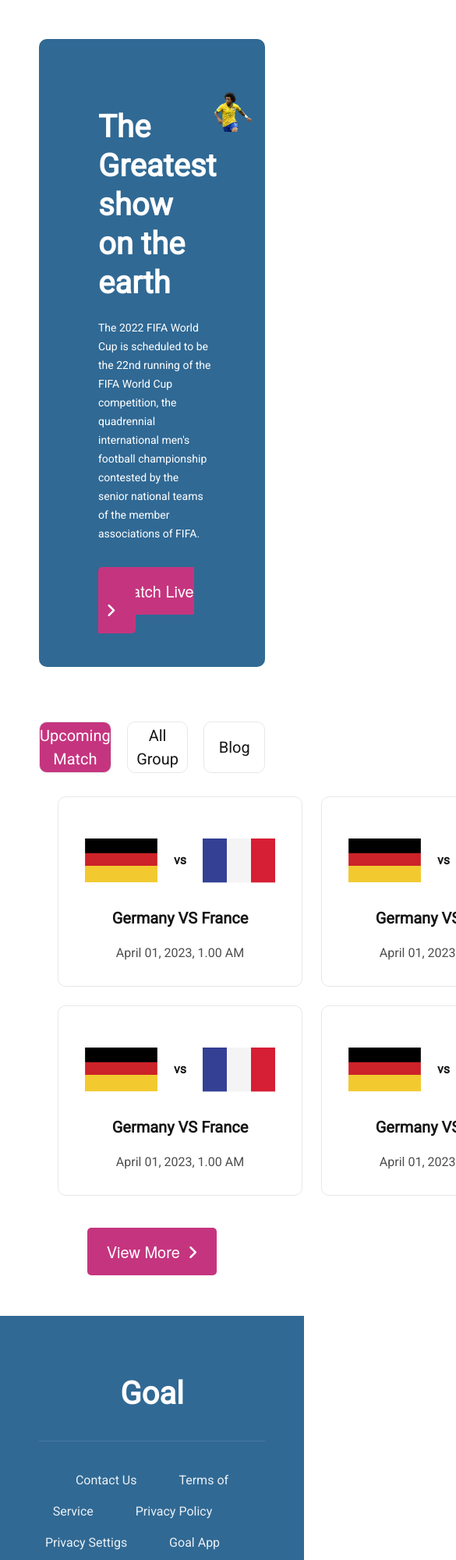
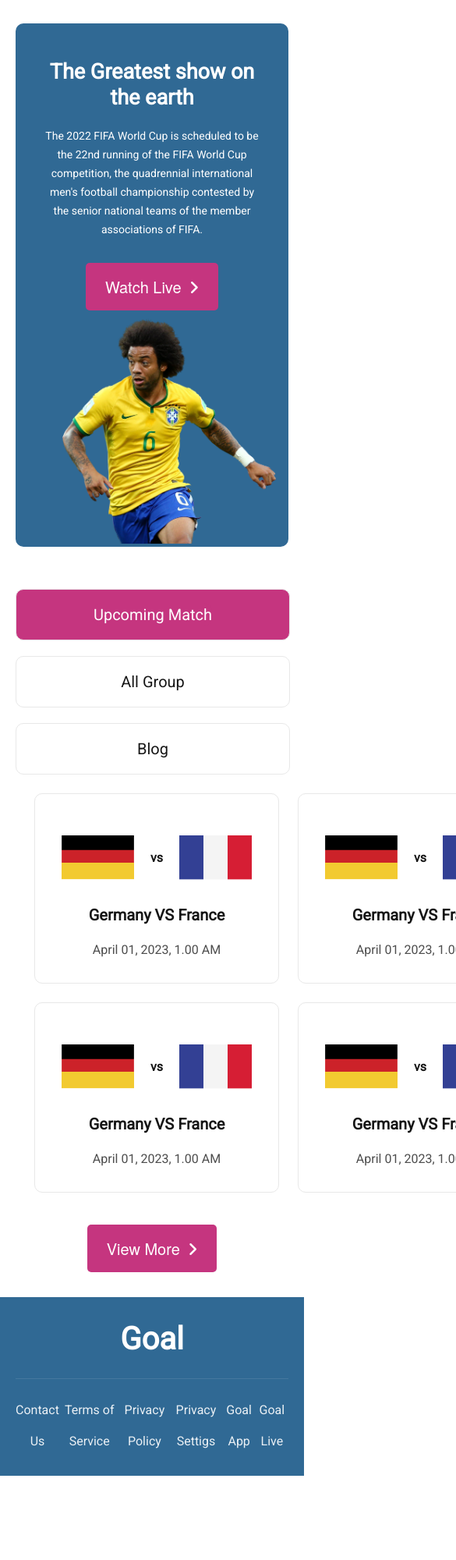
Before and after one commit to Jannatunnesa-Urmi/football-blog, a plain HTML site: page match.html in a window 390 px wide. Shown: the top 2000 px of the page at 78% size, 585 px wide, since content can reach past the window. After the commit the page ends 1892 px from the top, so only its background shows below. Drawn offline with Linux system fonts and the light colour scheme.

Commit message:
update mobile

```diff
--- a/css/style.css
+++ b/css/style.css
@@ -1,7 +1,6 @@
 body{
     margin: 0;
     padding: 0;
-
     font-family: 'Roboto', sans-serif;
 }
 .container{
@@ -307,6 +306,7 @@
             width: 100%;
         }
         header,main,footer{
+            overflow-x: hidden!important;
             padding: 0px 50px;
         }
         /******Header section *****/
@@ -334,6 +334,7 @@
         /******Main section *****/
         main{
             flex-direction: column;
+            align-items: center;
         }
         main .container{
             flex-direction: column;
@@ -411,9 +412,7 @@
         header .container .right-image {
             padding: 68px 17px 0px 4px;
         }
-         html{
-            overflow: hidden!important;
-        }
+
     }
 
     /*********************
@@ -425,19 +424,23 @@
             width: 100%;
         }
         header,main,footer{
-            padding: 0px 50px;
+            padding: 0px 20px;
         }
         /******Header section *****/
         header .container{
-            margin: 50px 0px 70px 0px;
+            margin: 30px 0px 30px 0px;
+            flex-direction: column;
+            align-items: center;
+            padding: 28px 38px 0px 38px;
         }
         header .container .left-content {
-            padding: 61px 0px 61px 76px;
+            padding: 0px;
+            text-align: center;
+            width: 100%;
         }
         header .container h1 {
-            font-weight: 700;
-            font-size: 40px;
-            line-height: 50px;
+            font-size: 27px;
+            line-height: 33px;
         }
         header .container p {
             font-weight: 400;
@@ -448,6 +451,13 @@
             font-weight: 400;
             font-size: 2px;
             line-height: 23px;
+        }
+        header .container .right-image {
+            width: 100%;
+            padding: 28px 0px 0px 4px;
+        }
+        header .container .right-image img{
+            margin-left: 20px;
         }
         /******Main section *****/
         main{
@@ -463,7 +473,9 @@
             background: transparent;
         }
         .button{
-            margin-bottom: 30px;
+            margin-bottom: 24px;
+            margin-top: 24px;
+            flex-direction: column;
         }
         .button a{
             padding: 0px!important;
@@ -477,12 +489,13 @@
             border-radius: 10px;
         }
         .button .all{
-            margin: 0px 20px!important;
+            margin: 20px 0px!important;
         }
         main .container .aside .button{
             flex-direction: row;
             width: 100%;
             height: auto;
+            flex-direction: column;
         }
         main .container .aside .button #blog{
             background: #C5357F;
@@ -494,8 +507,8 @@
         }
         .blogs {
             margin-left: 0px;
-            grid-template-columns: repeat(2,1fr);
-            grid-gap: 20px;
+            grid-template-columns: repeat(1,1fr);
+            grid-gap: 14px;
         }
         .blogs img{
             width: 100%;
@@ -510,26 +523,21 @@
         }
         /******Footer section*******/
         footer{
-            margin-top: 70px;
-            padding-bottom: 55px;
+            margin-top: 50px;
+            padding-bottom: 24px;
         }
         footer h2{
-            padding-bottom: 30px;
-            margin-bottom: 30px;
-            margin-top: 70px;
+            padding-bottom: 20px;
+            margin-bottom: 20px;
+            margin-top: 24px;
         }
         footer .menu{
-            max-width: 635px;
-            margin: 0 auto;
+           display: flex;
+           justify-content: center;
+           align-items: center;
         }
         footer .menu a{
-            margin-right: 50px;
+            margin-right: 0px;
             line-height: 40px;
         }
-        header .container .right-image {
-            padding: 68px 17px 0px 4px;
-        }
-         html{
-            overflow: hidden!important;
-        }
     }
```
